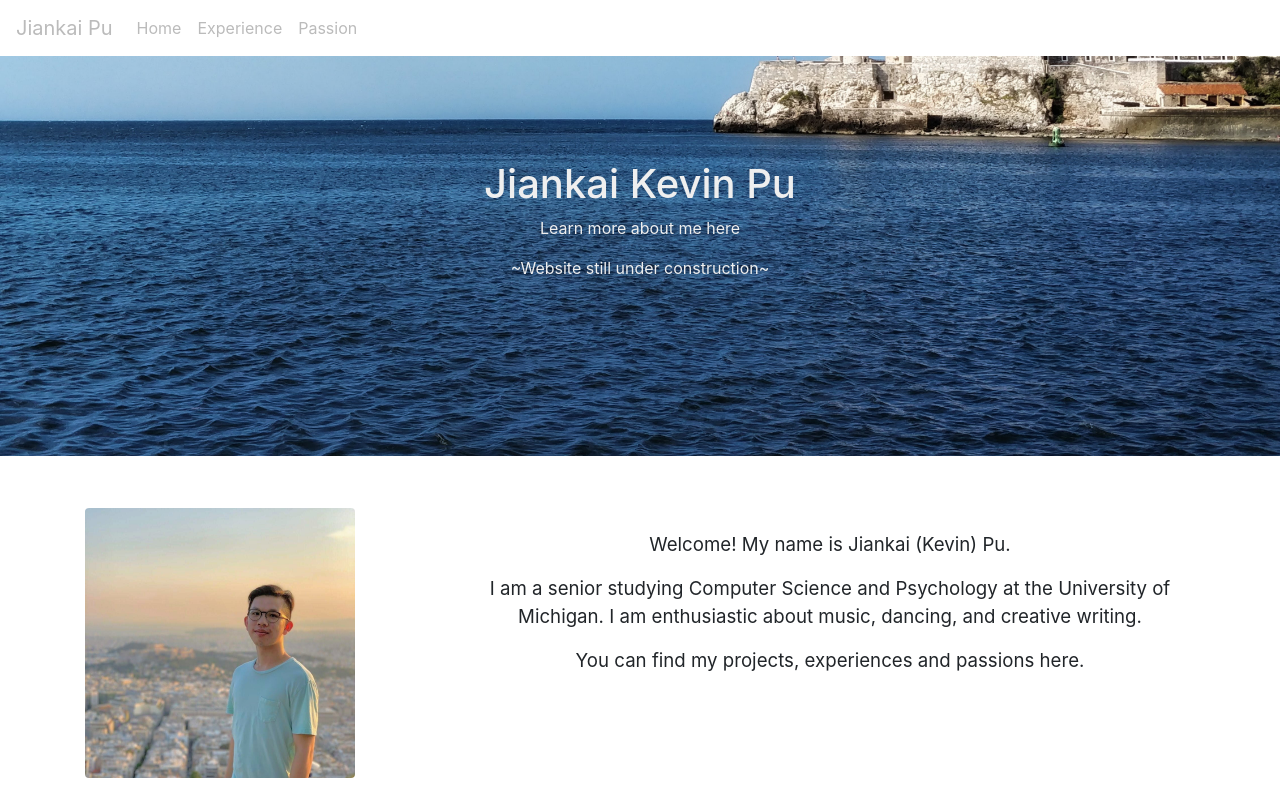
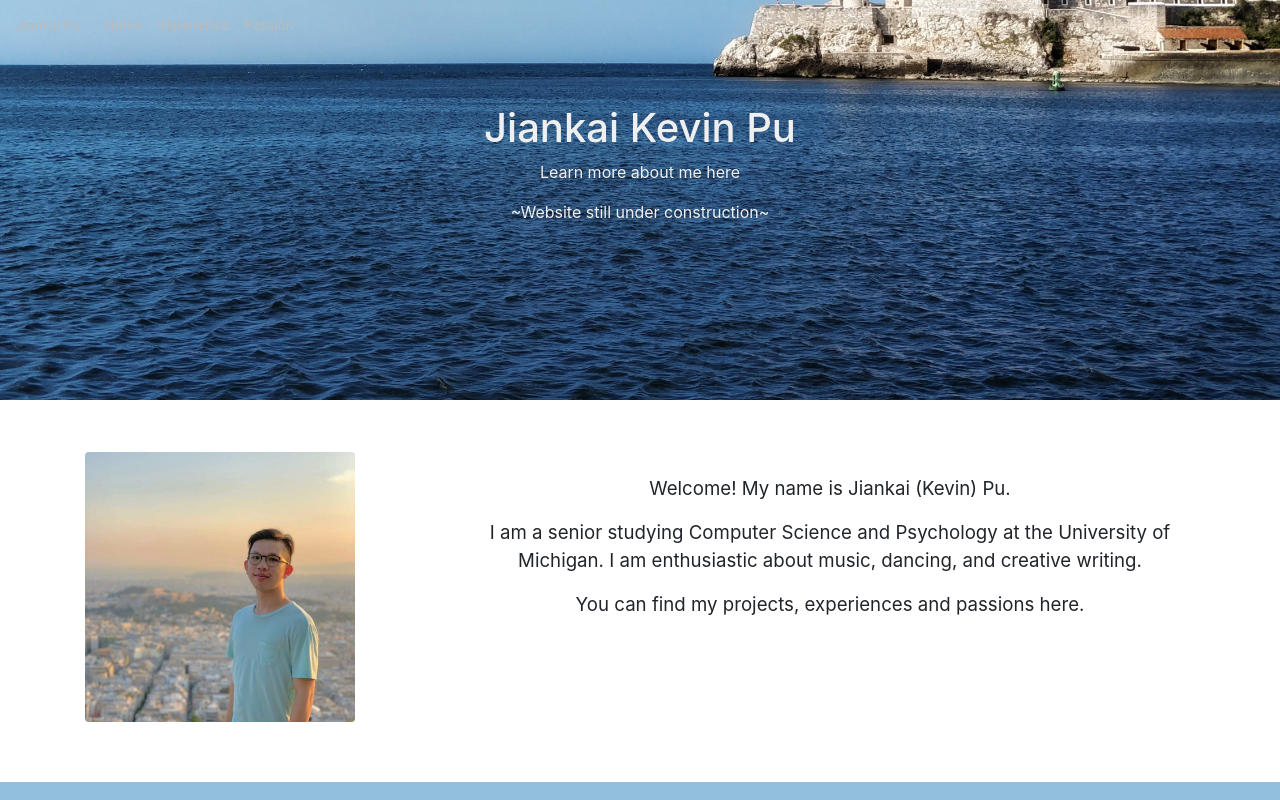
Before and after one commit to kevinpjk/website, a React (Create React App) app: page / in a window 1280 px wide. Shown: the top 800 px of the page. Built offline with nearby package versions, Linux system fonts and the light colour scheme.

Commit message:
carousel

```diff
--- a/src/components/NavBar.js
+++ b/src/components/NavBar.js
@@ -4,13 +4,15 @@ import styled from 'styled-components';
 
 const Styles = styled.div `
     .navbar {
-        background: none;
-        position: sticky;
-        z-index: 1;
+        position: fixed;
+        top: 0;
+        width: 100%;
+        z-index: 5;
     }
 
     .navbar-brand, .navbar-nav .nav-link {
         color: #bbb;
+        font-size: 10pt;
 
         &:hover {
             color: black;
```
